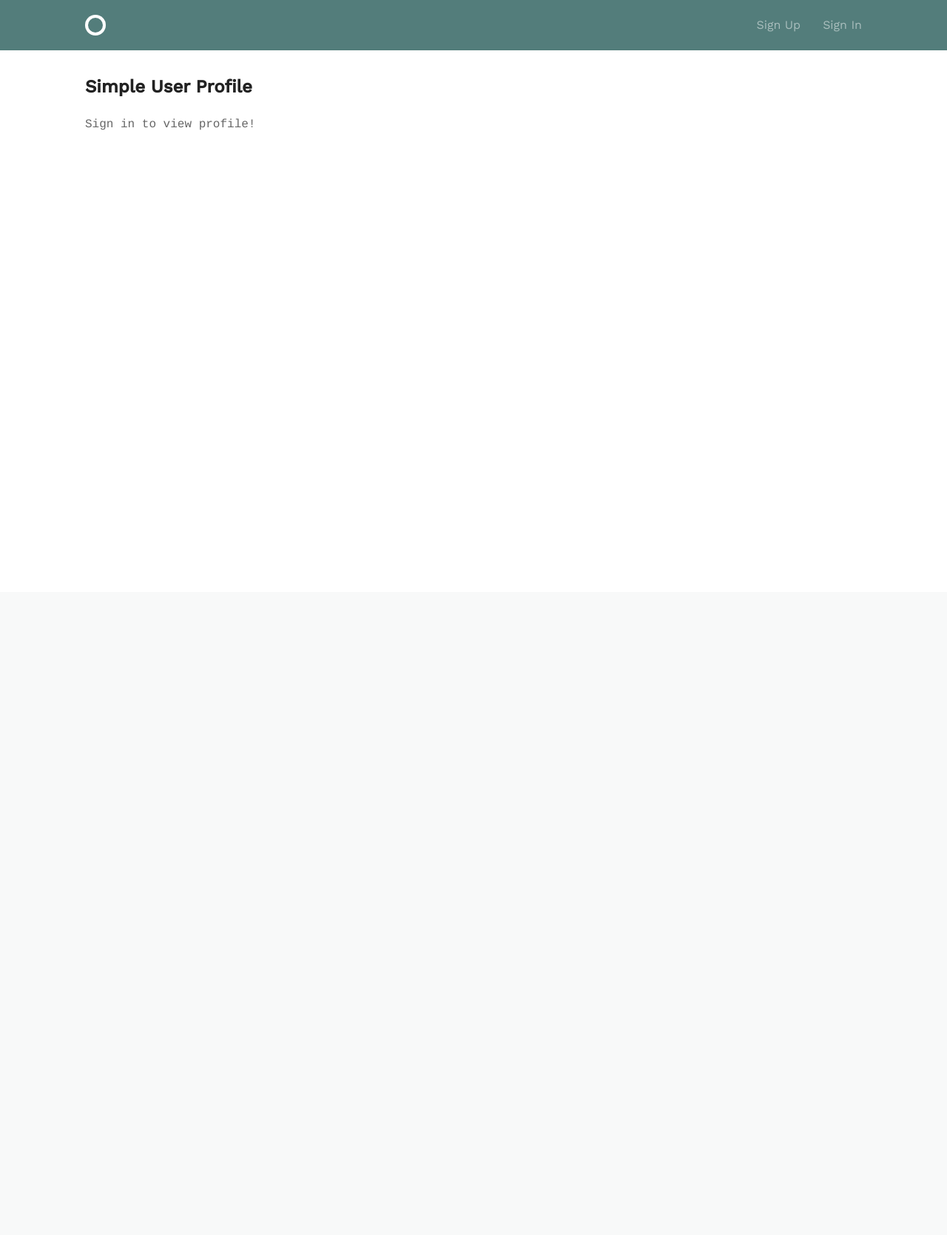
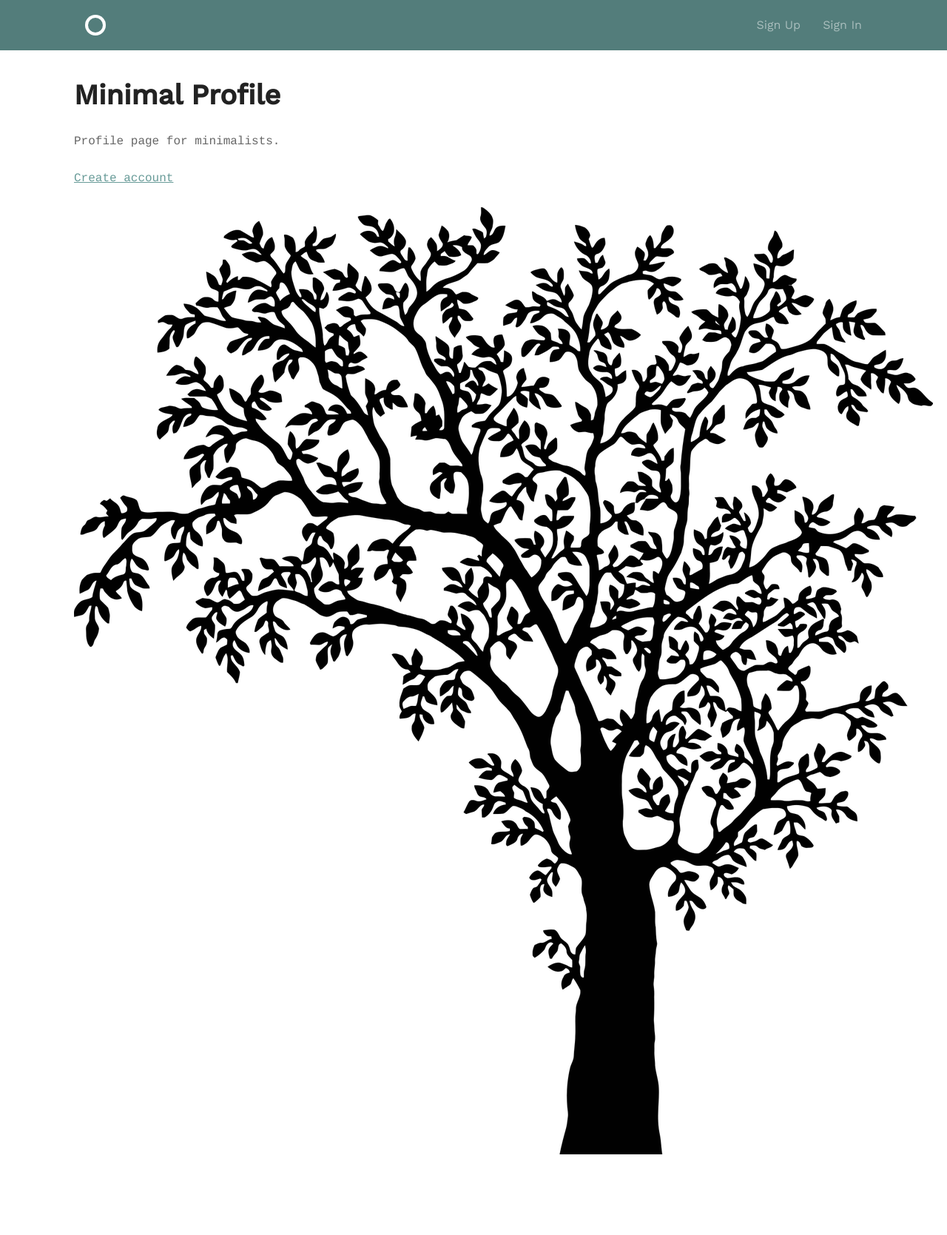
Before and after one commit to yushinna/python-project-07, a Django app: page / in a window 1280 px wide. Shown: the whole page at 74% size. Before the commit the page ends 176 px from the top, so only its background shows below. Run offline with Django 3.2, Linux system fonts and the light colour scheme.

Commit message:
Update home.html

```diff
--- a/templates/home.html
+++ b/templates/home.html
@@ -1,11 +1,23 @@
 {% extends 'layout.html' %}
+{% load static %}
 {% block body %}
-<div class="grid-75">
-    <h2>Simple User Profile </h2>
-    {% if not user.is_authenticated %}
-    <p>Sign in to view profile!</p>
-    {% else %}
-    <p>Click profile icon to visit profile page!</p>
-    {% endif %}
-</div>
+<section class="fdb-block fp-active" data-block-type="call_to_action" data-id="91" draggable="true">
+    <div class="container">
+        <div class="row align-items-center text-left">
+            <div class="col-12 col-md-8">
+                <h1>Minimal Profile</h1>
+                <p class="lead">Profile page for minimalists.</p>
+            </div>
+            <div class="col-12 col-md-3 ml-auto text-left text-md-right">
+                <p><a href="{% url 'accounts:sign_up' %}" class="btn btn-primary">Create account</a></p>
+            </div>
+        </div>
+
+        <div class="row pt-5">
+            <div class="col-6 offset-3">
+                <img alt="image" class="img-fluid" src="{% static 'accounts/images/home.png' %}">
+            </div>
+        </div>
+    </div>
+</section>
 {% endblock %}
```
